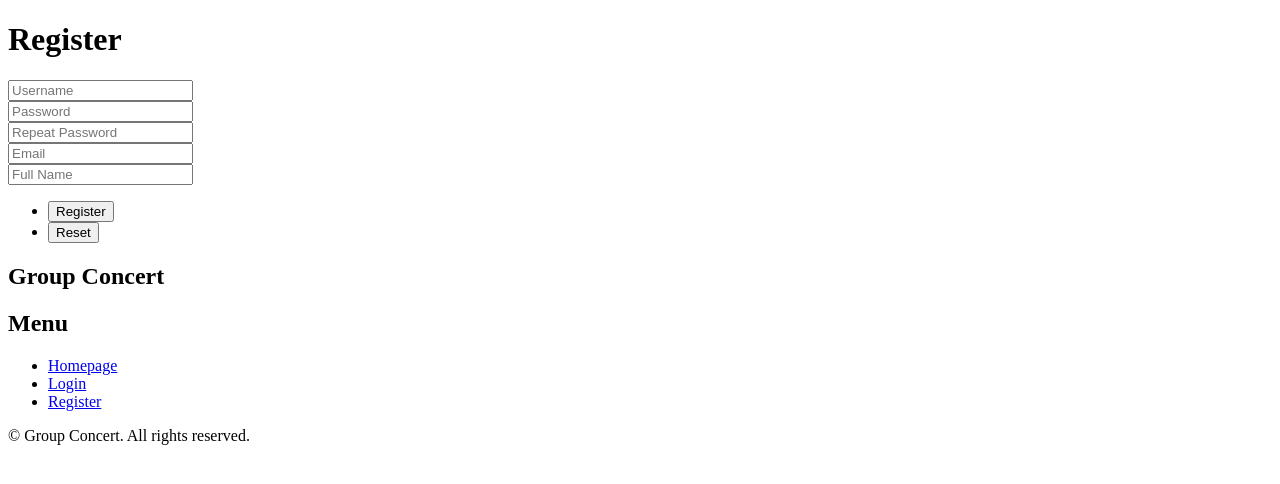
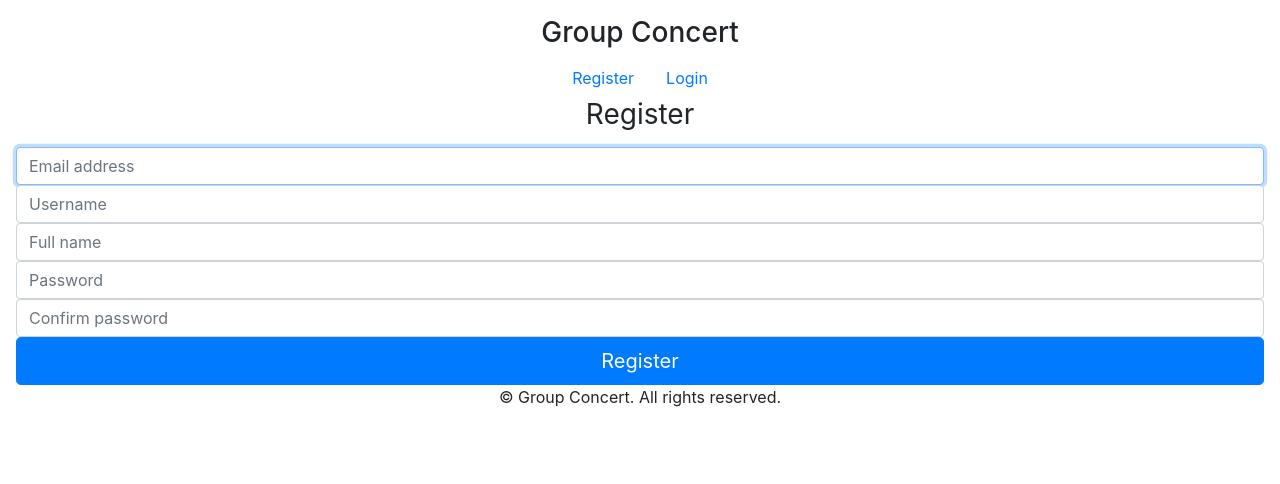
Before and after one commit to cwetanow/GroupConcert, a PHP site: page /Register.php in a window 1280 px wide. Shown: the top 484 px of the page. Run offline with PHP 8.4, Linux system fonts and the light colour scheme; some libraries are stand-ins or nearby versions.

Commit message:
finish register

```diff
--- a/src/views/Register.php
+++ b/src/views/Register.php
@@ -1,106 +1,78 @@
-<!DOCTYPE HTML>
-<html>
+<!doctype html>
+<html lang="en">
   <head>
-        <title>GroupConcert - Register</title>
-        <meta charset="utf-8" />
-        <meta name="viewport" content="width=device-width, initial-scale=1, user-scalable=no" />
-        <link rel="stylesheet" href="../assets/css/main.css" />
+    <meta charset="utf-8">
+    <meta name="viewport" content="width=device-width, initial-scale=1, shrink-to-fit=no">
+    <meta name="description" content="">
+    <meta name="author" content="">
+    <link rel="icon" href="../../../../favicon.ico">
+
+    <title>Group Concert</title>
+
+    <link href="../assets/css/bootstrap.min.css" rel="stylesheet">
+
+    <link href="../assets/css/main.css" rel="stylesheet">
   </head>
-    <body>
-        <div id="wrapper">
-            <div id="main">
+
+  <body class="text-center">
+
+    <div class="cover-container d-flex w-100 h-100 p-3 mx-auto flex-column">
+      <header class="masthead mb-auto">
         <div class="inner">
-                        <header id="header">
-                            <h1 class="logo" id="register-title">Register</h1>
+          <h3 class="masthead-brand">Group Concert</h3>
+          <nav class="nav nav-masthead justify-content-center">
+            <a class="nav-link" href="./Register.php">Register</a>
+            <a class="nav-link" href="./Login.php">Login</a>
+          </nav>
+        </div>
       </header>
-                        <section id="register-banner" class="banner">
-                            <form method="post" action="../controllers/Register.php">
-                                <div class="row uniform" id="register-inputs">
-                                    <div class="8u 12u$(xsmall)">
-                                        <input type="text" name="username" id="username" placeholder="Username" required />
+
+      <main role="main" class="inner cover">
+        <form class="form-signin" method="post" action="../controllers/Register.php">
+      <h1 class="h3 mb-3 font-weight-normal">Register</h1>
+
+      <input type="email" id="email" name="email" class="form-control" placeholder="Email address" required autofocus>
       <div class="error">
-                                            <?php if(isset($_GET['username']) && $_GET['username']):?>
-                                                Username is required.
+      <?php if(isset($_GET['email']) && $_GET['email'] == 'false'):?>
+                                                Email is required and should be valid.
                                             <?php endif?>
                                         </div>
+      <input type="text" id="username" name="username" class="form-control" placeholder="Username" required >
+      <div class="error">
+                                            <?php if(isset($_GET['username']) && $_GET['username'] == 'false'):?>
+                                                Username is required and should be unique.
+                                            <?php endif?>
                                         </div>
-                                    <div class="8u 12u$(xsmall)">
-                                        <input type="password" name="password" id="password" placeholder="Password" />
+      <input type="text" id="fullName" name="fullName" class="form-control" placeholder="Full name" required >
       <div class="error">
-                                            <?php if(isset($_GET['password']) && $_GET['password']):?>
+
+      <?php if(isset($_GET['full_name']) && $_GET['full_name'] == 'false'):?>
+                                                Full name is required.
+                                            <?php endif?></div>
+      <input type="password" id="password" name="password" class="form-control" placeholder="Password" required>
+      <div class="error">
+                                            <?php if(isset($_GET['password']) && $_GET['password'] == 'false'):?>
                                                 Password is required.
                                             <?php endif?>
                                         </div>
-                                    </div>
-
-                                    <div class="8u 12u$(xsmall)">
-                                        <input type="password" name="repeated_password" id="repeated-password" placeholder="Repeat Password" />
+      <input type="password" id="confirmPassword" name="confirmPassword" class="form-control" placeholder="Confirm password" required>
       <div class="error">
-                                            <?php if(isset($_GET['repeated_password']) && $_GET['repeated_password']):?>
+                                            <?php if(isset($_GET['confirmPassword']) && $_GET['confirmPassword'] == 'false'):?>
                                                 Passwords does not match.
                                             <?php endif?>
                                         </div>
+      <button class="btn btn-lg btn-primary btn-block" type="submit">Register</button>
+    </form>
+      </main>
+
+      <footer class="mastfoot mt-auto">
+        <div class="inner">
+        <p class="copyright">&copy; Group Concert. All rights reserved.</p>
         </div>
-
-                                    <div class="8u 12u$(xsmall)">
-                                        <input type="email" name="email" id="email" placeholder="Email" />
-                                        <div class="error">
-                                            <?php if(isset($_GET['email']) && $_GET['email']):?>
-                                                Email is required and should be valid.
-                                            <?php endif?>
-                                        </div>
-                                    </div>
-
-                                    <div class="8u 12u$(xsmall)">
-                                        <input type="text" name="full_name" id="full-name" placeholder="Full Name" />
-                                        <div class="error">
-                                            <?php if(isset($_GET['full_name']) && $_GET['full_name']):?>
-                                                Full name is required.
-                                            <?php endif?>
-                                        </div>
-                                    </div>
-
-                                    <div class="8u 12u$">
-                                        <ul id="login-actions" class="actions">
-                                            <li><input type="submit" value="Register" class="special" /></li>
-                                            <li><input type="reset" value="Reset" /></li>
-                                        </ul>
-                                    </div>
-                                </div>
-                            </form>
-                        </section>
-                </div>
-            </div>
-
-            <div id="sidebar">
-                <div class="inner">
-                        <section id="search" class="alt">
-                            <h2>Group Concert</h2>
-                        </section>
-
-                        <nav id="menu">
-                            <header class="major">
-                                <h2>Menu</h2>
-                            </header>
-                            <ul>
-                                <li><a href="./HomepageView.php">Homepage</a></li>
-                                <li><a href="./LoginView.php">Login</a></li>
-                                <li><a href="./RegisterView.php">Register</a></li>
-                            </ul>
-                        </nav>
-
-                        <footer id="footer">
-                            <p class="copyright">&copy; Group Concert. All rights reserved.</p>
       </footer>
-
-                </div>
-            </div>
     </div>
 
     <script src="../assets/js/jquery.min.js"></script>
-        <script src="../assets/js/skel.min.js"></script>
-        <script src="../assets/js/util.js"></script>
-        <script src="../assets/js/main.js"></script>
-
+    <script src="../assets/js/bootstrap.min.js"></script>
   </body>
 </html>
```
Also changed, not shown: src/assets/css/main.css (+23 -4 lines), src/controllers/Register.php (+11 -7 lines), src/views/Home.php (added, +49 -0 lines). Lines whose indentation alone changed are shown as unchanged.
